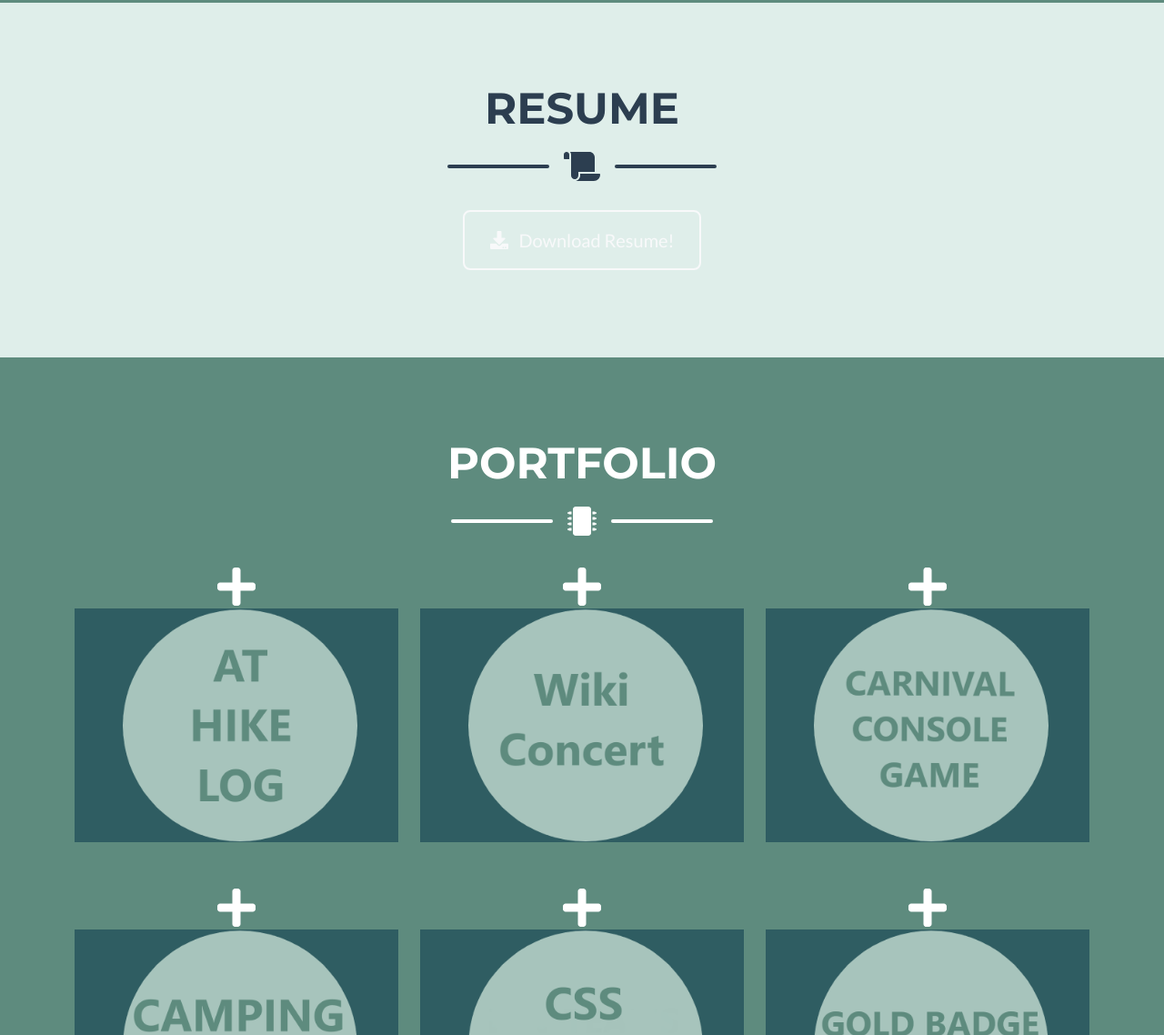
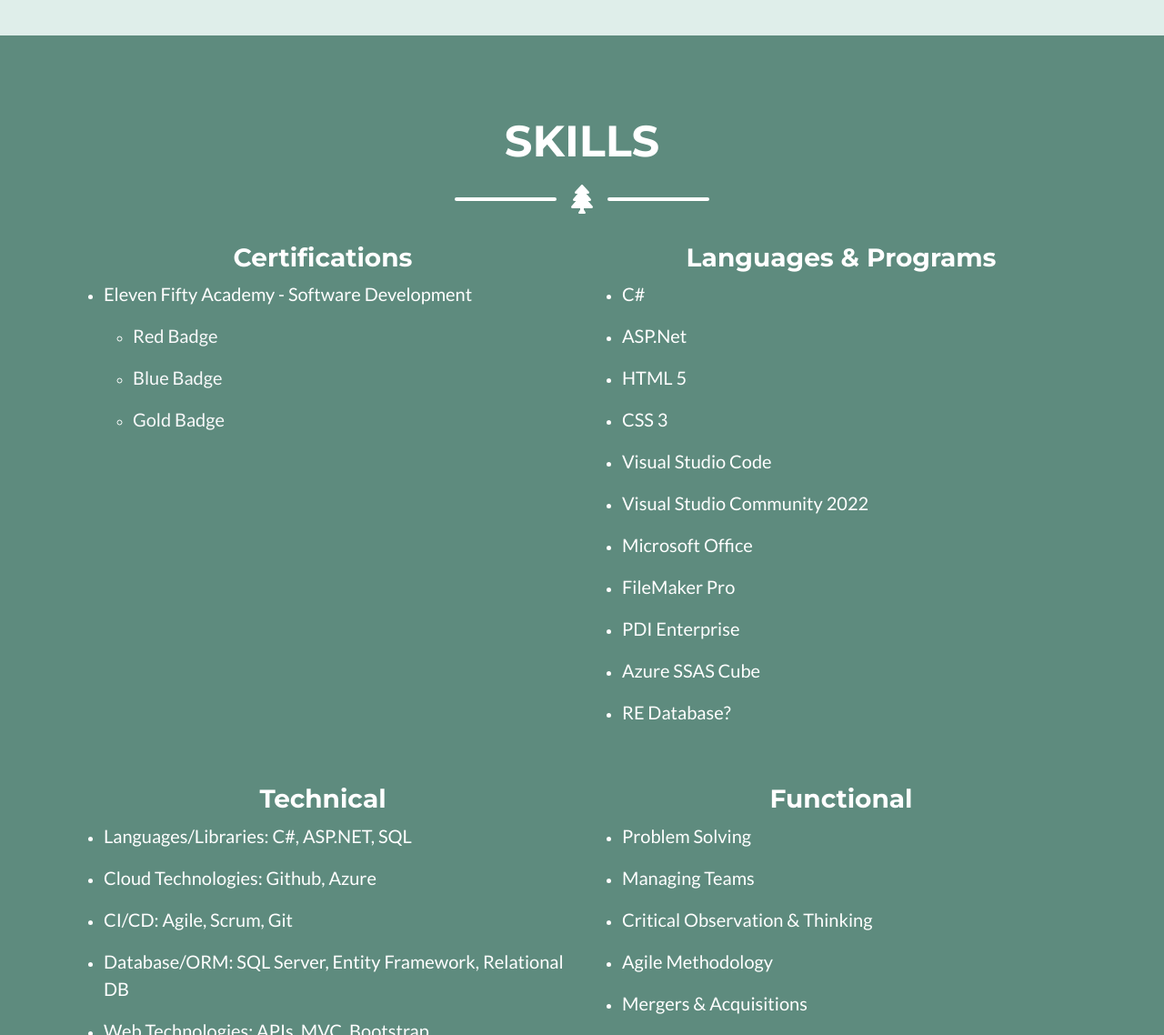
Before and after one commit to jerdman81/Portfolio, a plain HTML site: page index.html in a window 1280 px wide. Shown: the part 1662-2800 px from the top of the page at 91% size. Drawn offline with nearby package versions, Linux system fonts and the light colour scheme.

Commit message:
built out Skills and About Me Sections

```diff
--- a/index.html
+++ b/index.html
@@ -29,7 +29,7 @@
                     <ul class="navbar-nav ms-auto">
                         <li class="nav-item mx-0 mx-lg-1"><a class="nav-link py-3 px-0 px-lg-3 rounded" href="#about">About</a></li>
                         <li class="nav-item mx-0 mx-lg-1"><a class="nav-link py-3 px-0 px-lg-3 rounded" href="#skills">Skills</a></li>
-                        <li class="nav-item mx-0 mx-lg-1"><a class="nav-link py-3 px-0 px-lg-3 rounded" href="#resume">Resume</a></li>
+                        <li class="nav-item mx-0 mx-lg-1"><a class="nav-link py-3 px-0 px-lg-3 rounded" href="#education">Education</a></li>
                         <li class="nav-item mx-0 mx-lg-1"><a class="nav-link py-3 px-0 px-lg-3 rounded" href="#portfolio">Portfolio</a></li>
                         <li class="nav-item mx-0 mx-lg-1"><a class="nav-link py-3 px-0 px-lg-3 rounded" href="#contact">Contact</a></li>
                     </ul>
@@ -52,6 +52,12 @@
                 </div>
                 <!-- Masthead Subheading-->
                 <p class="masthead-subheading font-weight-light mb-0">.Net Developer | MBA | Adventurer</p>
+                <div class="text-center mt-4">
+                    <a class="btn btn-xl btn-outline-light" href="https://drive.google.com/file/d/1VdyVHOyjBUocF77OrFpmparT7qA0IZyj/view?usp=sharing" target="_blank" rel="noopen">
+                        <i class="fas fa-download me-2"></i>
+                        Download Resume!
+                    </a>
+                </div>
             </div>
         </header>
         <!-- About Section-->
@@ -67,12 +73,19 @@
                 </div>
                 <!-- About Section Content-->
                 <div class="row">
-                    <div class="col-lg-4 ms-auto"><p class="lead">Lorem ipsum dolor sit amet consectetur adipisicing elit. Magni molestias, nihil et iure consequuntur recusandae vel ad iusto exercitationem doloremque, illum ipsam perspiciatis inventore laborum voluptates deserunt quod vero ex!</p></div>
-                    <div class="col-lg-4 me-auto"><p class="lead">Lorem ipsum dolor sit amet consectetur adipisicing elit. Cumque repellendus voluptas iusto sequi omnis suscipit ullam saepe modi reiciendis? Iure iusto saepe quod beatae voluptate velit nobis harum excepturi hic.</p></div>
-                    <div class="col-lg-4 me-auto"><p class="lead">Lorem ipsum dolor sit amet, consectetur adipisicing elit. Repellat, modi exercitationem. In dolore temporibus sit velit, odit atque voluptate? Sunt rem distinctio corporis minus optio error quibusdam voluptas commodi voluptate.</p></div>
+                    <div class="col-lg-4 ms-auto"><p class="lead">I am a native Hoosier now living on the south suburbs of Indianapolis.
+                        I attended Indiana University and earned a B.S. in Accounting and Finance. I later returned to Indiana University to earn an MBA with a focus in Management.
+                        Most of my career has been in the convenience store industry where I held varying roles doing acquistion modeling, FP&A, accounting, and property management.
+                        My last role was as Director of Property Management where I led a team of 16 people and oversaw property management functions for all Circle K stores east of the Mississippi River.</p></div>
+
+                    <div class="col-lg-4 me-auto"><p class="lead">In spring of 2021, I decided I wanted to pursue a career in Tech.  After taking some time off to rejuvenate and enjoy fatherhood, I enrolled in the Eleven Fifty Academy Software
+                        Development boot camp.  It was a challenging 12-week program focusing on C#/.Net software development, HTML/CSS front end, Git, Agile workflow, and more.  I look forward to applying this new
+                        foundational skillset alongside my prior experience in the Tech industry.</p></div>
+
+                    <div class="col-lg-4 me-auto"><p class="lead">When not coding or being a dad, I am an avid backpacker.  In summer of 2021, I hiked 285 miles on the Appalachian Trail from Springer Mountain, GA to Hot Springs, NC.
+                        My goal is to complete the entire AT in my lifetime.  I have also been on numerous backpacking trips in Colorado, Tennessee, Wyoming, California, Maryland, and Indiana. I am a serial hobby collector and also enjoy amateur radio
+                        (callsign K9FRO), collecting vinyl records, waterfowl hunting, Linux computing (RaspberryPi, Linux Mint), and more! </p></div>
                 </div>
-
-
             </div>
         </section>
         <!-- Skills Section-->
@@ -86,15 +99,69 @@
                     <div class="divider-custom-icon"><i class="fas fa-tree"></i></div>
                     <div class="divider-custom-line"></div>
                 </div>
+                <!--Skills section content-->
+                <div class="row">
+                    <div class="col-lg-6 ms-auto">
+                        <h3 class="text-center">Certifications</h3>
+                        <ul>
+                            <li><p class="lead">Eleven Fifty Academy - Software Development</p></li>
+                                <ul>
+                                    <li><p class="lead"><a class="link-light" style="text-decoration: none" href="#">Red Badge</a></p></li>
+                                    <li><p class="lead"><a class="link-light" style="text-decoration: none" href="https://www.credly.com/badges/31a0e20d-d694-4006-ab89-8d31b47a2f5c" target="_blank" rel="noopen">Blue Badge</a></p></li>
+                                    <li><p class="lead"><a class="link-light" style="text-decoration: none" href="https://www.credly.com/badges/192ec132-97b0-45fe-9066-0037a772d712" target="_blank" rel="noopen">Gold Badge</a></p></li>
+                                </ul>
+
+                        </ul>
+                    </div>
+                    <div class="col-lg-6 me-auto">
+                        <h3 class="text-center">Languages & Programs</h3>
+                         <ul>
+                                <li><p class="lead">C#</p></li>
+                                <li><p class="lead">ASP.Net</p></li>
+                                <li><p class="lead">HTML 5</p></li>
+                                <li><p class="lead">CSS 3</p></li>
+                                <li><p class="lead">Visual Studio Code</p></li>
+                                <li><p class="lead">Visual Studio Community 2022</p></li>
+                                <li><p class="lead">Microsoft Office</p></li>
+                                <li><p class="lead">FileMaker Pro</p></li>
+                                <li><p class="lead">PDI Enterprise</p></li>
+                                <li><p class="lead">Azure SSAS Cube</p></li>
+                                <li><p class="lead">RE Database?</p></li>
+                            </ul>
+
+                    </div>
+                    <div class="col-lg-6 me-auto my-5">
+                        <h3 class="text-center">Technical</h3>
+                         <ul>
+                                <li><p class="lead">Languages/Libraries: C#, ASP.NET, SQL</p></li>
+                                <li><p class="lead">Cloud Technologies: Github, Azure</p></li>
+                                <li><p class="lead">CI/CD: Agile, Scrum, Git</p></li>
+                                <li><p class="lead">Database/ORM: SQL Server, Entity Framework, Relational DB</p></li>
+                                <li><p class="lead">Web Technologies: APIs, MVC, Bootstrap</p></li>
+
+                            </ul>
+
+                    </div>
+                    <div class="col-lg-6 me-auto my-5">
+                        <h3 class="text-center">Functional</h3>
+                         <ul>
+                                <li><p class="lead">Problem Solving</p></li>
+                                <li><p class="lead">Managing Teams</p></li>
+                                <li><p class="lead">Critical Observation & Thinking</p></li>
+                                <li><p class="lead">Agile Methodology</p></li>
+                                <li><p class="lead">Mergers & Acquisitions</p></li>
+                                <li><p class="lead">Financial Modeling</p></li>
+                                <li><p class="lead">Contract Negotiations</p></li>
+                            </ul>
+                    </div>
+                </div>
             </div>
-
         </section>
-
-        <!-- Resume Section -->
-        <section class="page-section resume" id="resume">
+        <!-- Education Section -->
+        <section class="page-section resume" id="education">
             <div class="container">
                 <!--Resume Section Heading-->
-                <h2 class="page-section-heading text-center text-uppercase text-secondary mb-0">Resume</h2>
+                <h2 class="page-section-heading text-center text-uppercase text-secondary mb-0">Education</h2>
                 <!--Icon Divider-->
                 <div class="divider-custom">
                     <div class="divider-custom-line"></div>
@@ -105,13 +172,7 @@
                 <div>
 
                 </div>
-                <!-- Resume Section Button-->
-                <div class="text-center mt-4">
-                    <a class="btn btn-xl btn-outline-light" href="https://drive.google.com/file/d/1VdyVHOyjBUocF77OrFpmparT7qA0IZyj/view?usp=sharing" target="_blank" rel="noopen">
-                        <i class="fas fa-download me-2"></i>
-                        Download Resume!
-                    </a>
-                </div>
+
             </div>
         </section>
 
@@ -200,13 +261,7 @@
                 <!-- Contact Section Form-->
                 <div class="row justify-content-center">
                     <div class="col-lg-8 col-xl-7">
-                        <!-- * * * * * * * * * * * * * * *-->
                         <!-- * * SB Forms Contact Form * *-->
-                        <!-- * * * * * * * * * * * * * * *-->
-                        <!-- This form is pre-integrated with SB Forms.-->
-                        <!-- To make this form functional, sign up at-->
-                        <!-- https://startbootstrap.com/solution/contact-forms-->
-                        <!-- to get an API token!-->
                         <form id="contactForm" data-sb-form-api-token="f2ea83af-5cd1-468c-9479-d2b4435e4796">
                             <!-- Name input-->
                             <div class="form-floating mb-3">
@@ -234,9 +289,6 @@
                             <div class="d-none" id="submitSuccessMessage">
                                 <div class="text-center mb-3">
                                     <div class="fw-bolder">Form submission successful!</div>
-                                    To activate this form, sign up at
-                                    <br />
-                                    <a href="https://startbootstrap.com/solution/contact-forms">https://startbootstrap.com/solution/contact-forms</a>
                                 </div>
                             </div>
                             <!-- Submit error message-->
```
